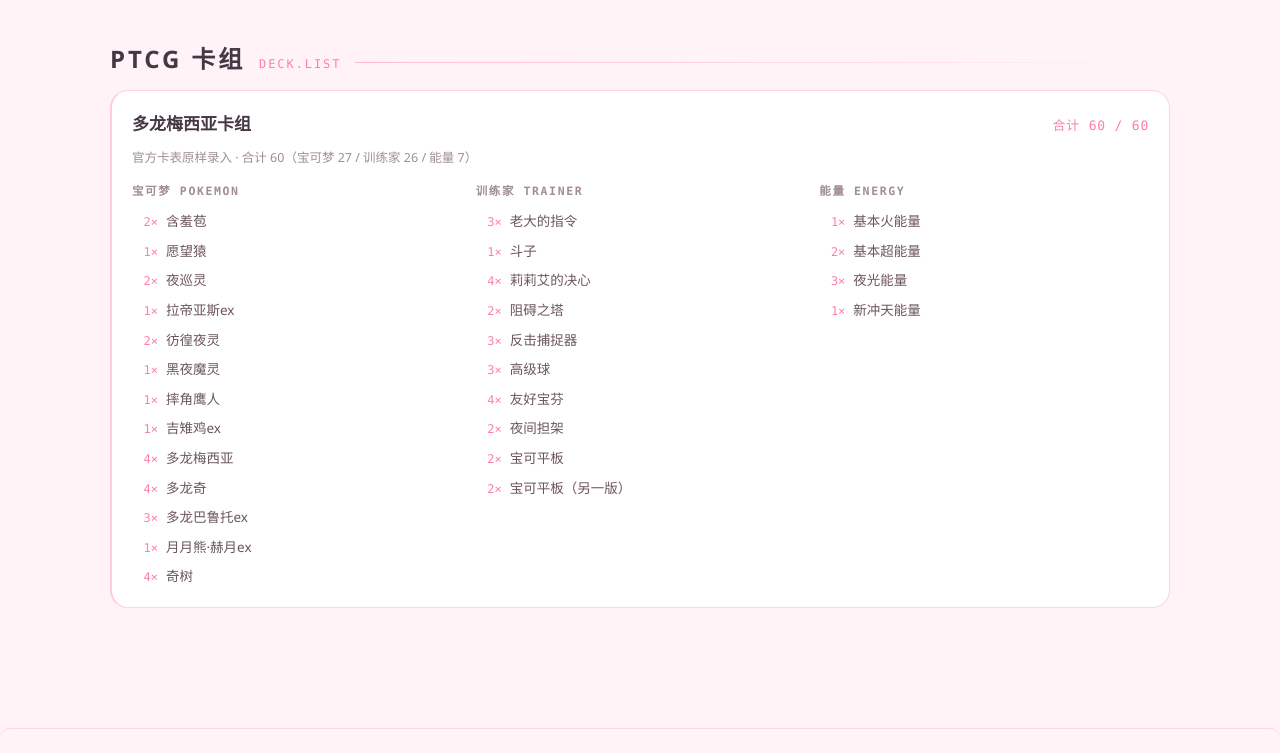
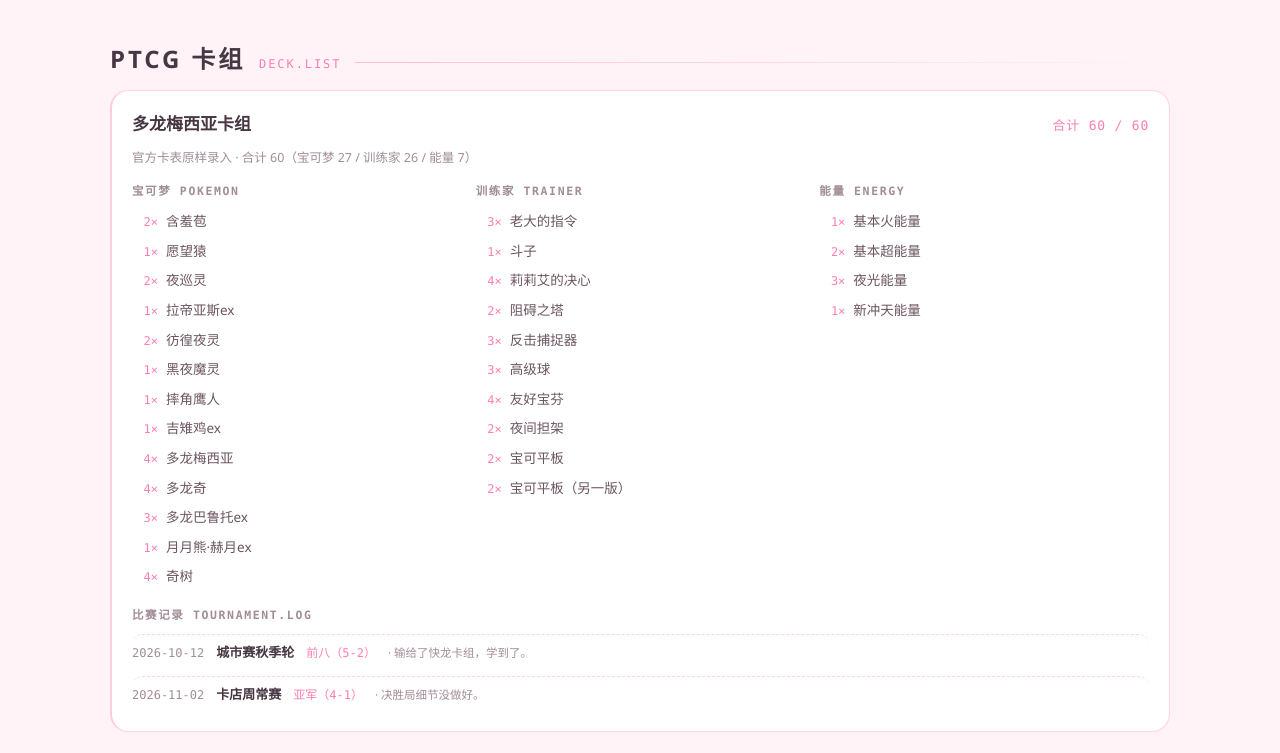
Before and after one commit to Barley111/Barley111.github.io, a plain HTML site: page games.html in a window 1280 px wide. Shown: the part 1324-2077 px from the top of the page. Drawn offline with Linux system fonts and the light colour scheme.

Commit message:
update blog

```diff
--- a/games.html
+++ b/games.html
@@ -157,7 +157,10 @@
             { t: "E", n: "夜光能量", c: 3 },
             { t: "E", n: "新冲天能量", c: 1 }
           ],
-          matches: []
+          matches: [
+            { date: "2026-10-12", name: "城市赛秋季轮", result: "前八（5-2）", note: "输给了快龙卡组，学到了。" },
+            { date: "2026-11-02", name: "卡店周常赛", result: "亚军（4-1）", note: "决胜局细节没做好。" }
+          ]
         }
       ];
       /* PTCG:AUTO END */
```
